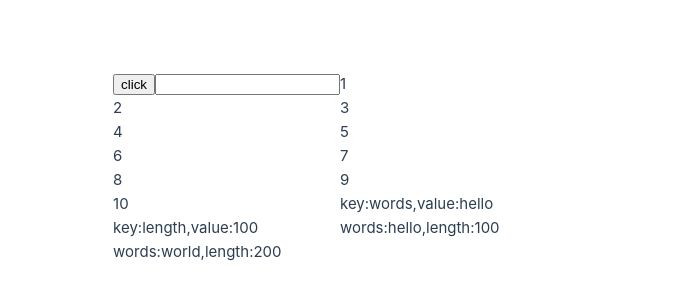
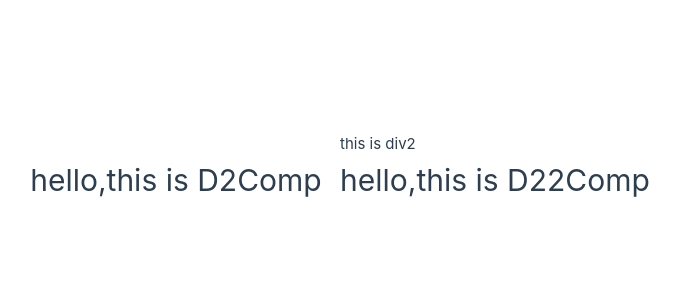
Before and after one commit to airmanxtw/TestVue20250102, a Vue app: page /home8 in a window 1280 px wide. Shown: the part 232-532 px from the top of the page, without its empty margins (300-980 px from the left). Built offline with nearby package versions, Linux system fonts and the light colour scheme.

Commit message:
新增 D22Comp 組件並在 D2Comp 中引入；更新 Home8View 以包含 D2Comp；新增 useType 組件以提供依賴注入

```diff
--- /dev/null
+++ b/src/components/D22Comp.vue
@@ -0,0 +1,12 @@
+<template>
+  <h1 >hello,this is D22Comp</h1>
+</template>
+<script setup lang="ts">
+import {inject} from 'vue';
+import {useType} from '@/composables/useType';
+const {key}=useType();
+const v=inject(key) as string;
+console.log(v);
+debugger;
+
+</script>
--- a/src/components/D2Comp.vue
+++ b/src/components/D2Comp.vue
@@ -1,3 +1,27 @@
 <template>
-  <h1>hello,this is D2Comp</h1>
+  <h1 >hello,this is D2Comp</h1>
+  <D22Comp />
 </template>
+<script setup lang="ts">
+import {useType} from '@/composables/useType';
+
+// import { inject, type InjectionKey,type Ref } from 'vue'
+import D22Comp from './D22Comp.vue';
+import {provide} from 'vue';
+
+const {key}=useType();
+
+provide(key, "123")
+
+// const data=inject<Ref<string,string>>("data");
+// console.log(data?.value);
+// debugger;
+
+// const clickH1=()=>{
+//   if(doFun1){
+//     doFun1('this is D2Comp')
+//   }
+// }
+
+
+</script>
--- /dev/null
+++ b/src/composables/useType.ts
@@ -0,0 +1,5 @@
+import type { InjectionKey } from 'vue'
+export const useType = () => {
+  const key = Symbol() as InjectionKey<string>
+  return {key}
+}
--- a/src/views/Home8View.vue
+++ b/src/views/Home8View.vue
@@ -1,25 +1,22 @@
 <template>
-  <div v-html="htmlContent"></div>
-  <div @click.capture.once="console.log(' this is div')">
-    <button @click="console.log(' this is button')">click</button>
-    <input @keypress="console.log(' this is input')" />
-
+  <div @click.capture="console.log('this is div1')">
+    <div @click="console.log('this is div2')">this is div2</div>
   </div>
-
-  <div v-for="(item) in items1" :key="item">{{ item }}</div>
-  <div v-for="(value,key) in item2" :key="key">{{ `key:${key},value:${value}` }}</div>
-  <div v-for="(item) in items3" :key="item.words">{{ `words:${item.words},length:${item.length}` }}</div>
-
+  <D2Comp />
 </template>
 <script setup lang="ts">
-import {uid} from 'uid';
-import { ref } from 'vue'
+import D2Comp from '@/components/D2Comp.vue';
 
-const userInput = "";
-const htmlContent = ref(userInput);
-const items1=ref<string[]>(["1","2","3","4","5","6","7","8","9","10"]);
-const item2=ref<Doc2>({words:"hello",length:100});
-const items3=ref<Doc2[]>([{words:"hello",length:100},{words:"world",length:200}]);
+
+// const doFun1=(d:string)=>{
+//   debugger;
+//   console.log(d)
+//   return d
+// }
+
+
+
+
 
 
 
```
